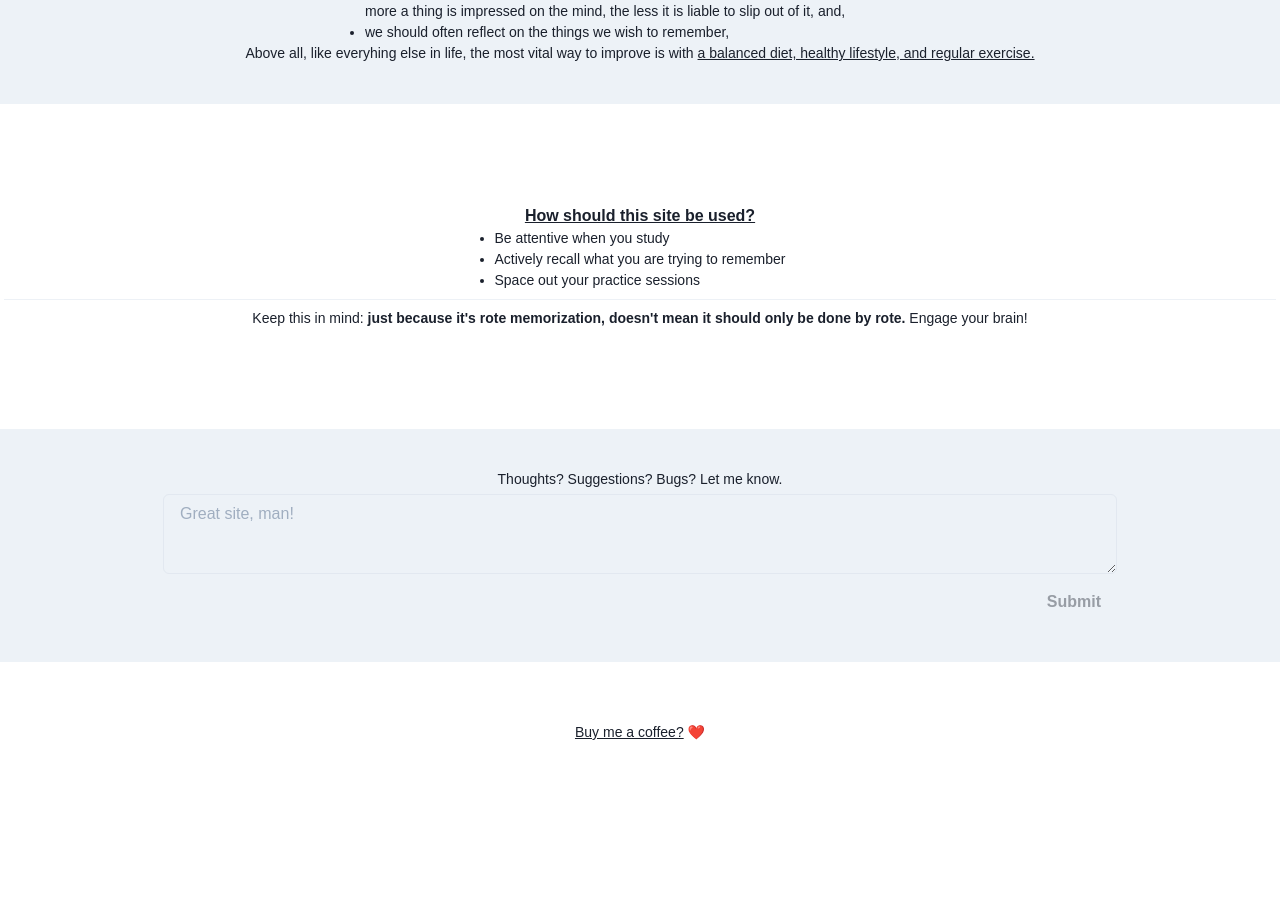
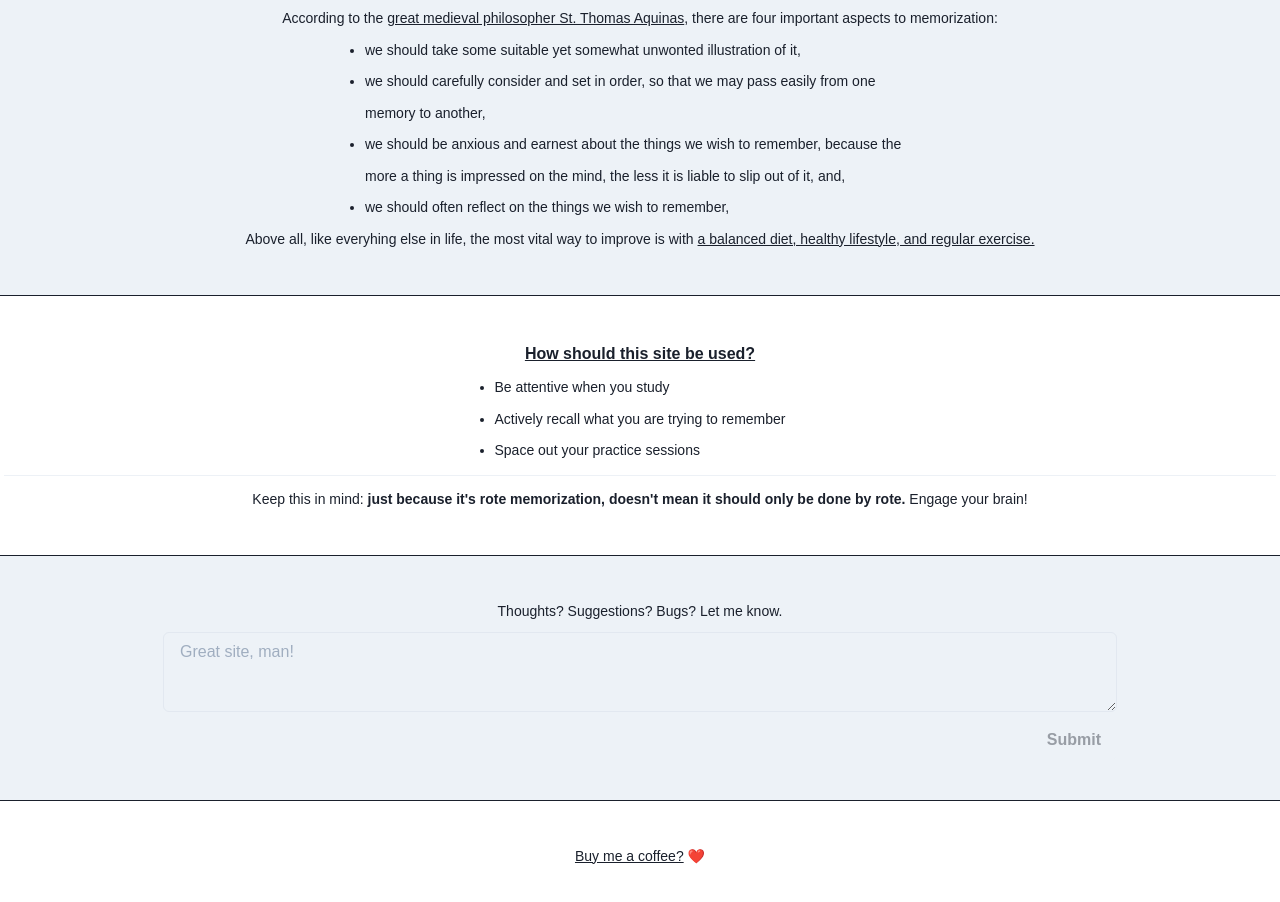
Before and after one commit to AndrewCutler/Memoria, a React (Create React App) app: page / in a window 1280 px wide. Shown: the part 1320-2222 px from the top of the page. Before the commit the page ends 2115 px from the top, so only its background shows below. Built offline with nearby package versions, Linux system fonts and the light colour scheme.

Commit message:
some styling improvements

```diff
--- a/src/App.tsx
+++ b/src/App.tsx
@@ -129,7 +129,12 @@ export const App = () => {
 		<AppContext.Provider value={{ value: context, setter: setContext }}>
 			<ChakraProvider theme={theme}>
 				<Title />
-				<Box textAlign='center' fontSize='xl' overflowX='hidden'>
+				<Box
+					textAlign='center'
+					fontSize='xl'
+					overflowX='hidden'
+					lineHeight={2.25}
+				>
 					<Box minH='100vh' p={3}>
 						<VStack spacing={8}>
 							<Flex
--- a/src/App.utility.tsx
+++ b/src/App.utility.tsx
@@ -34,6 +34,6 @@ export const AppContext = createContext<IContext>({
 	setter: (value: SetStateAction<IAppContext>) => {}
 });
 
-export const darkModeAlternateGray = 'gray.600';
+export const darkModeAlternateGray = 'gray.700';
 
 export const lightModeAlternateGray = 'gray.100';
--- a/src/History/History.tsx
+++ b/src/History/History.tsx
@@ -72,6 +72,10 @@ const History = () => {
 		<Flex
 			background={alternateColor}
 			w='100vw'
+			borderTop='1px solid'
+			borderTopColor='white.600'
+			borderBottom='1px solid'
+			borderBottomColor='white.600'
 			py={3}
 			justifyContent='center'
 		>
--- a/src/Informational/Informational.helper.tsx
+++ b/src/Informational/Informational.helper.tsx
@@ -53,7 +53,7 @@ export const About = (): React.ReactElement => (
 );
 
 export const Tips = (): React.ReactElement => (
-	<Box py={10}>
+	<Box>
 		<Text fontWeight='700' fontSize='md'>
 			<Link
 				href='https://www.brainscape.com/academy/why-rote-memorization-is-more-important-than-you-think/'
--- a/src/Informational/Informational.tsx
+++ b/src/Informational/Informational.tsx
@@ -26,10 +26,11 @@ const Informational = (): React.ReactElement => {
 		>
 			{sections.map((section, index) => (
 				<Box
-					mt={5}
 					key={index}
 					py={10}
 					px={1}
+					borderTop={`1px solid ${index % 2 ? 'white.600' : ''}`}
+					borderBottom={`1px solid ${index % 2 ? 'white.600' : ''}`}
 					background={index % 2 ? 'inherit' : alternateColor}
 				>
 					{section}
```
